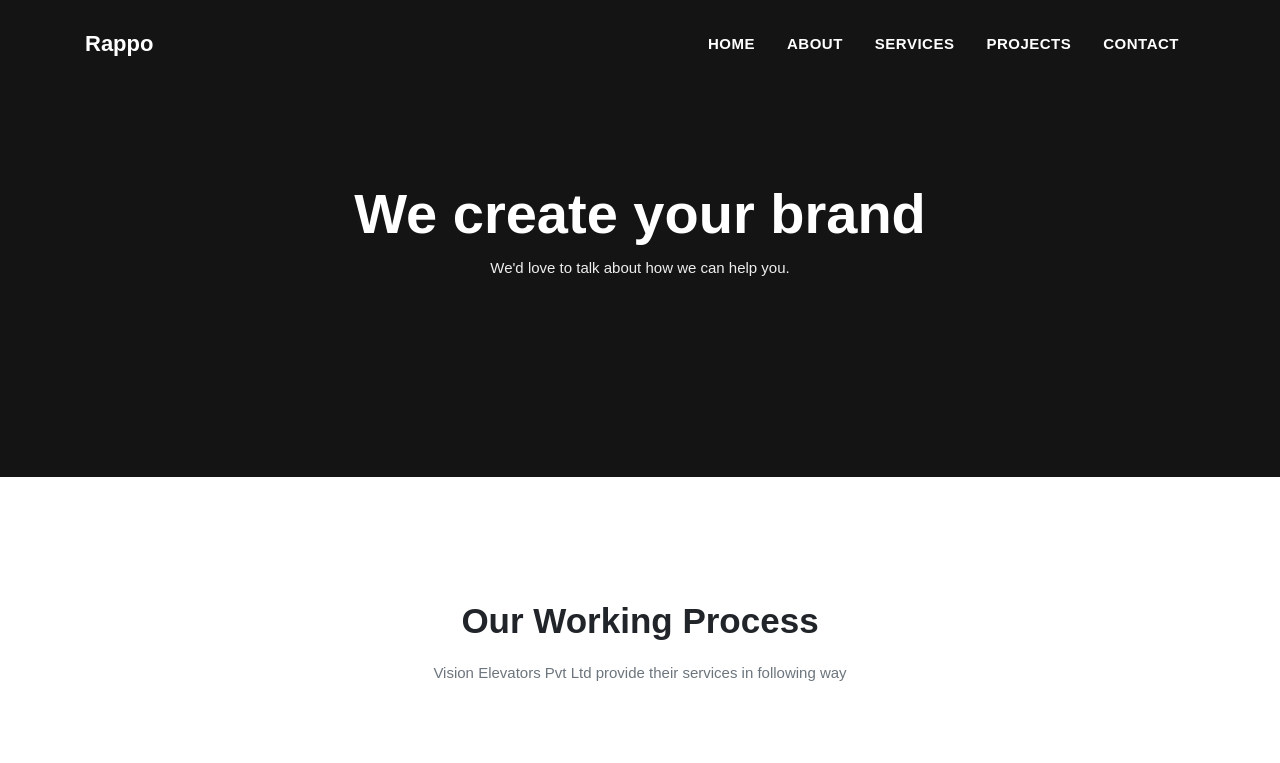
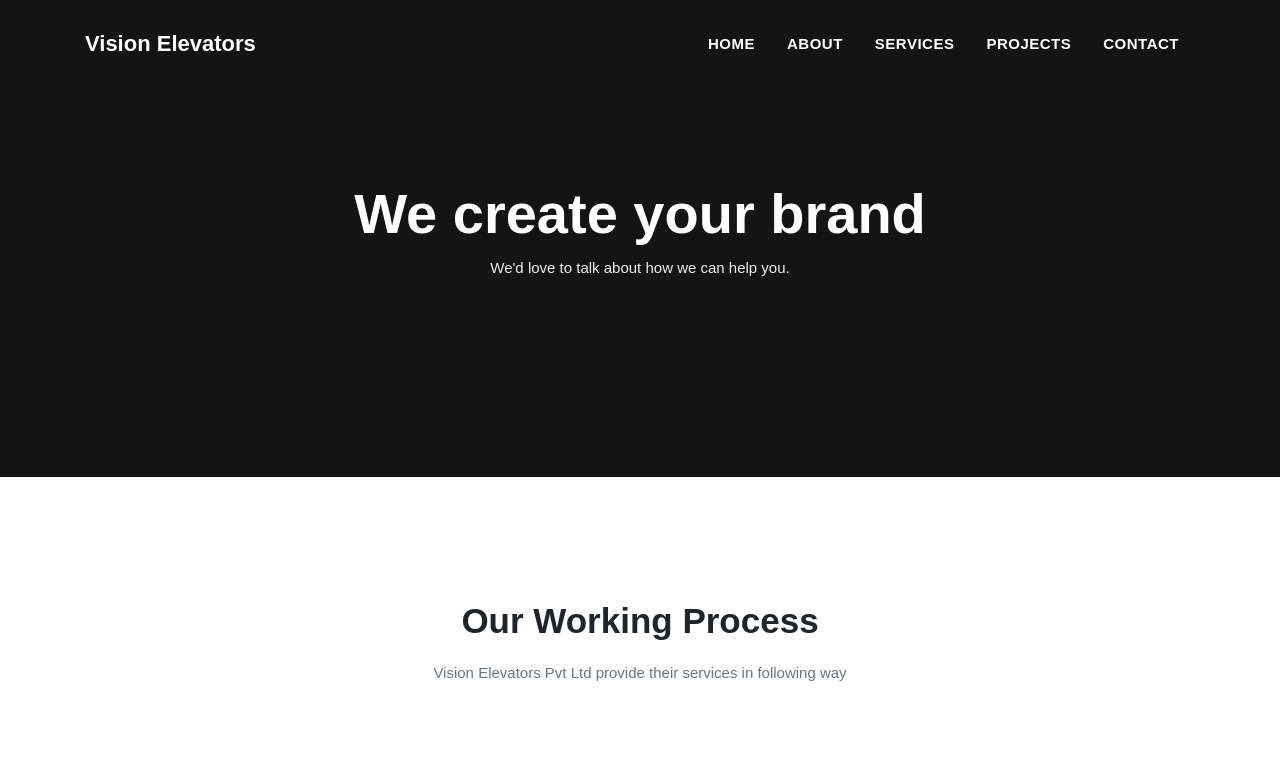
Before and after one commit to visionele/visionele.github.io, a website: page theme/project.html in a window 1280 px wide. Shown: the top 763 px of the page. Drawn offline with Linux system fonts and the light colour scheme; some packages are replaced by stand-ins of ours; files whose address does not match are found by name; a web font is replaced by a local one.

Commit message:
Update project.html

```diff
--- a/theme/project.html
+++ b/theme/project.html
@@ -45,7 +45,7 @@
 <nav class="navbar navbar-expand-lg navbar-dark trans-navigation fixed-top navbar-togglable">
   <div class="container">
     <a class="navbar-brand" href="index.html">
-      <h3>Rappo</h3>
+      <h3>Vision Elevators</h3>
     </a>
     <!-- Toggler -->
     <button class="navbar-toggler" type="button" data-toggle="collapse" data-target="#navbarCollapse"
```
